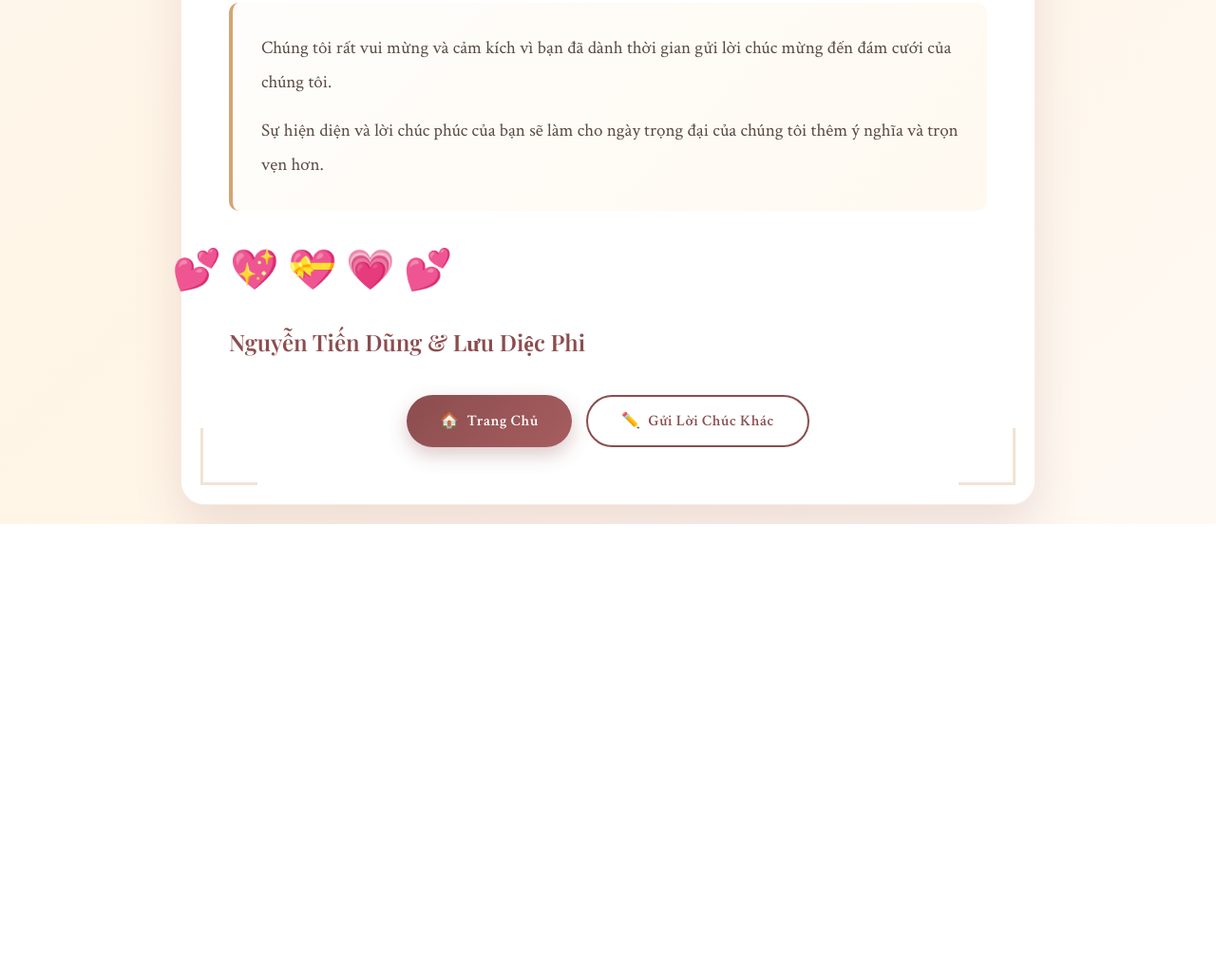
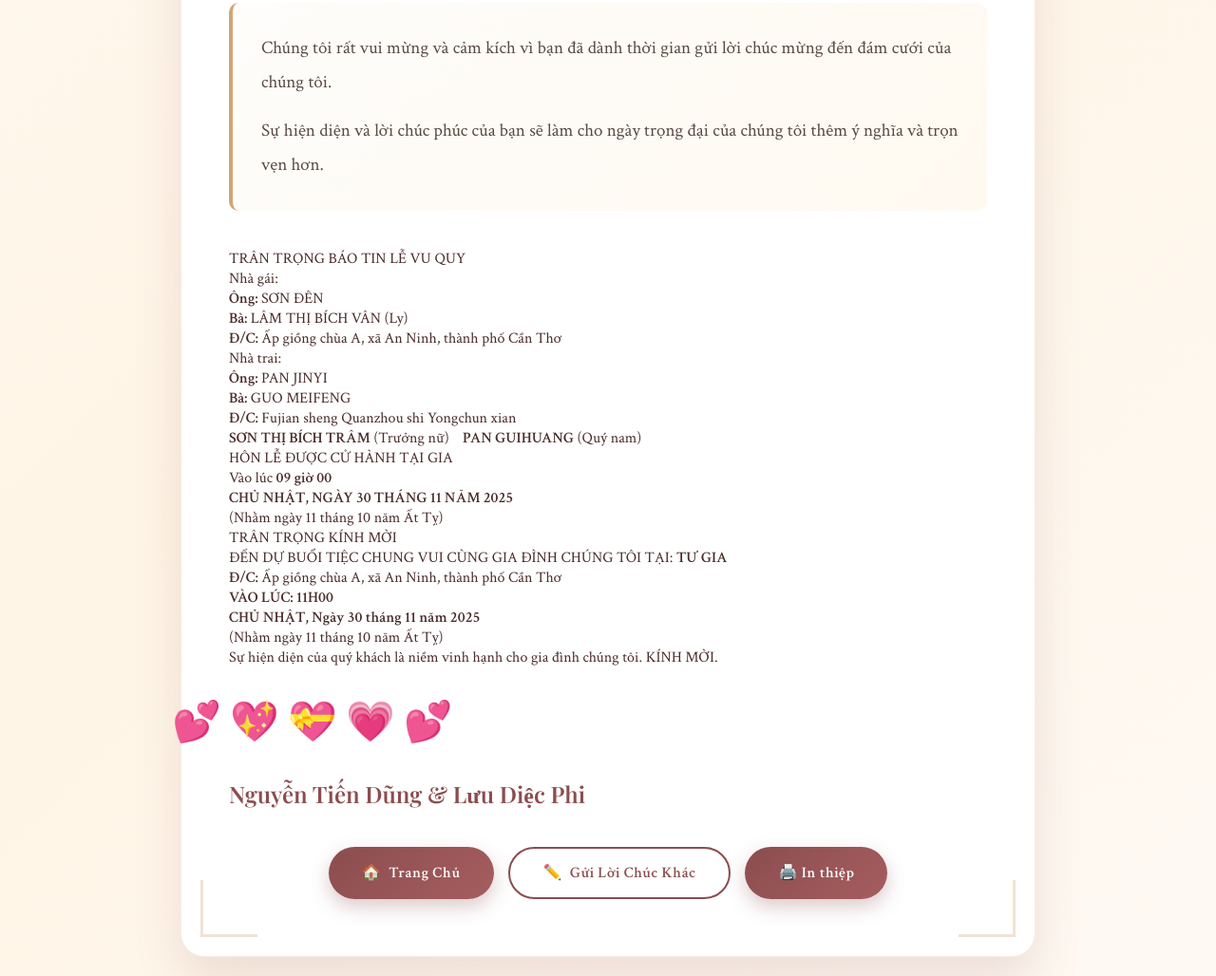
Before and after one commit to thanhsontung/thiepcuoi, a website: page src/views/thank_you.html in a window 1280 px wide. Shown: the part 878-1906 px from the top of the page at 95% size. Before the commit the page ends 1430 px from the top, so only its background shows below. Drawn offline with nearby package versions, Linux system fonts and the light colour scheme; a web font is replaced by a local one.

Commit message:
Cập nhật mã mới

```diff
--- a/src/views/thank_you.html
+++ b/src/views/thank_you.html
@@ -474,6 +474,46 @@
             <p id="message2">Sự hiện diện và lời chúc phúc của bạn sẽ làm cho ngày trọng đại của chúng tôi thêm ý nghĩa và trọn vẹn hơn.</p>
         </div>
 
+            <!-- Formal Invitation Card -->
+            <div class="invitation-card" id="invitationCard">
+                <div class="invitation-inner">
+                    <div class="inv-header">TRÂN TRỌNG BÁO TIN LỄ VU QUY</div>
+
+                    <div class="inv-section">
+                        <div class="inv-sub">Nhà gái:</div>
+                        <p><strong>Ông:</strong> SƠN ĐÊN</p>
+                        <p><strong>Bà:</strong> LÂM THỊ BÍCH VÂN (Ly)</p>
+                        <p><strong>Đ/C:</strong> Ấp giồng chùa A, xã An Ninh, thành phố Cần Thơ</p>
+                    </div>
+
+                    <div class="inv-section">
+                        <div class="inv-sub">Nhà trai:</div>
+                        <p><strong>Ông:</strong> PAN JINYI</p>
+                        <p><strong>Bà:</strong> GUO MEIFENG</p>
+                        <p><strong>Đ/C:</strong> Fujian sheng Quanzhou shi Yongchun xian</p>
+                    </div>
+
+                    <div class="inv-main">
+                        <p class="inv-couple"><strong>SƠN THỊ BÍCH TRÂM</strong> (Trưởng nữ) &nbsp;&nbsp; <strong>PAN GUIHUANG</strong> (Quý nam)</p>
+
+                        <p class="inv-detail">HÔN LỄ ĐƯỢC CỬ HÀNH TẠI GIA<br>
+                        Vào lúc <strong>09 giờ 00</strong><br>
+                        <strong>CHỦ NHẬT, NGÀY 30 THÁNG 11 NĂM 2025</strong><br>
+                        (Nhằm ngày 11 tháng 10 năm Ất Tỵ)</p>
+                    </div>
+
+                    <div class="inv-ceremony">
+                        <div class="inv-sub">TRÂN TRỌNG KÍNH MỜI</div>
+                        <p>ĐẾN DỰ BUỔI TIỆC CHUNG VUI CÙNG GIA ĐÌNH CHÚNG TÔI TẠI: <strong>TƯ GIA</strong></p>
+                        <p><strong>Đ/C:</strong> Ấp giồng chùa A, xã An Ninh, thành phố Cần Thơ</p>
+                        <p><strong>VÀO LÚC:</strong> <strong>11H00</strong></p>
+                        <p><strong>CHỦ NHẬT, Ngày 30 tháng 11 năm 2025</strong><br>
+                        (Nhằm ngày 11 tháng 10 năm Ất Tỵ)</p>
+                        <p class="inv-note">Sự hiện diện của quý khách là niềm vinh hạnh cho gia đình chúng tôi. KÍNH MỜI.</p>
+                    </div>
+                </div>
+            </div>
+
         <div class="info-card" id="infoCard" style="display: none;">
             <h3 id="infoTitle">📋 Thông Tin Đã Gửi</h3>
             <div class="info-item">
@@ -504,6 +544,7 @@
             <a href="/form" class="btn btn-secondary" id="btnForm">
                 <span>✏️</span> Gửi Lời Chúc Khác
             </a>
+                <a href="#" class="btn btn-primary" id="btnPrint">🖨️ In thiệp</a>
         </div>
     </div>
 
@@ -610,6 +651,33 @@
             setTimeout(() => petal.remove(), 7000);
         }
 
+            // Print invitation: open printable window containing the invitation card
+            function printInvitation() {
+                const card = document.getElementById('invitationCard');
+                if (!card) return alert('Không tìm thấy thiệp mời.');
+
+                const win = window.open('', '_blank', 'toolbar=0,location=0,menubar=0');
+                const styles = `
+                    <link rel="preconnect" href="https://fonts.googleapis.com">
+                    <link rel="preconnect" href="https://fonts.gstatic.com" crossorigin>
+                    <link href="https://fonts.googleapis.com/css2?family=Playfair+Display:ital,wght@0,400;0,600;0,700;1,400&family=Great+Vibes&family=Crimson+Text:wght@400;600&display=swap" rel="stylesheet">
+                    <style>
+                        body{font-family: 'Crimson Text', serif; padding:30px; color:#4a2c2a; background:white}
+                        .invitation-print{max-width:800px;margin:0 auto}
+                        .invitation-print .inv-header{font-family:'Playfair Display',serif; font-size:22px; color:#8b4d4f; text-align:center}
+                        .invitation-print p{line-height:1.6; font-size:16px}
+                    </style>
+                `;
+
+                win.document.open();
+                win.document.write(`<!doctype html><html><head><meta charset="utf-8"><title>Thiệp mời</title>${styles}</head><body><div class="invitation-print">${card.innerHTML}</div></body></html>`);
+                win.document.close();
+                // Wait a moment for fonts to load then print
+                setTimeout(() => { win.focus(); win.print(); }, 500);
+            }
+
+            document.getElementById('btnPrint').addEventListener('click', function(e){ e.preventDefault(); printInvitation(); });
+
         // Create petals periodically
         for (let i = 0; i < 8; i++) {
             setTimeout(createPetal, i * 400);
```
Also changed, not shown: img/20355f978e32036c5a231.jpg (added), img/291524435533552197011.jpg (added), img/34341376146256425053.jpg (added), img/3c7f6dfebc5b3105684a5.jpg (added), img/43313903013787524732.jpg (added), img/51611802254825238.jpg (added), img/671d785aa9ff24a17dee13.jpg (added), img/7112222159484253846.jpg (added), img/7635445704245426169.jpg (added), img/9f0d094ed8eb55b50cfa14.jpg (added), img/b88057e786420b1c525310.jpg (added), img/ba57990f48aac5f49cbb12.jpg (added), img/c97a37e5e6406b1e32514.jpg (added), img/efa97aeaab4f26117f5e15.jpg (added), 2 other files.
